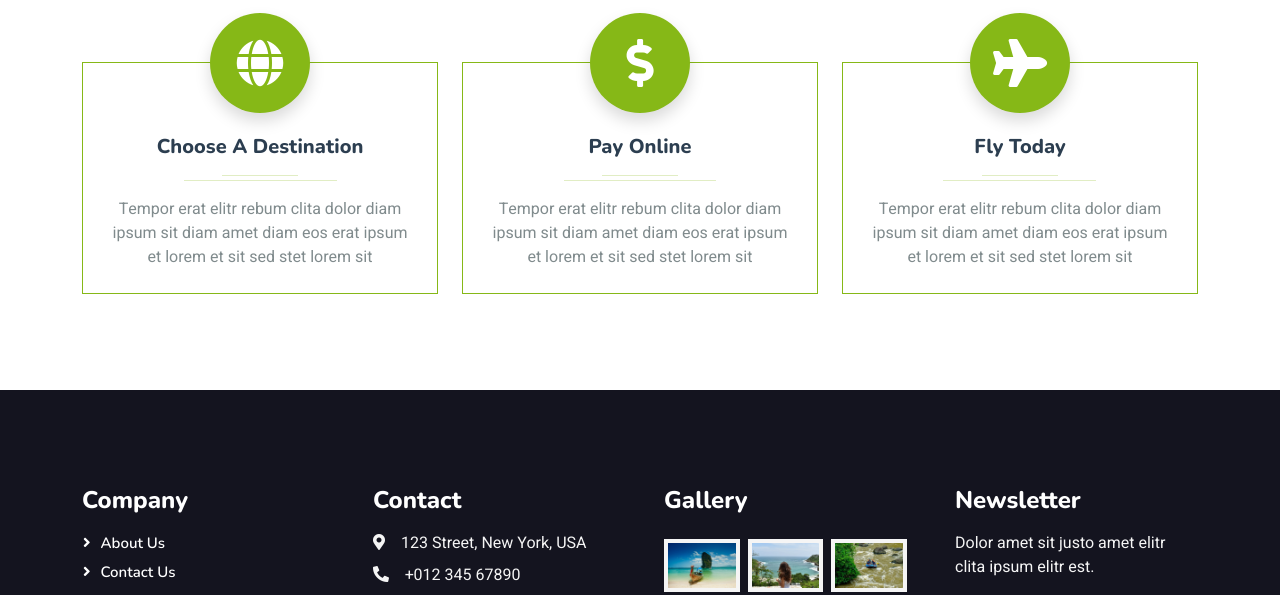
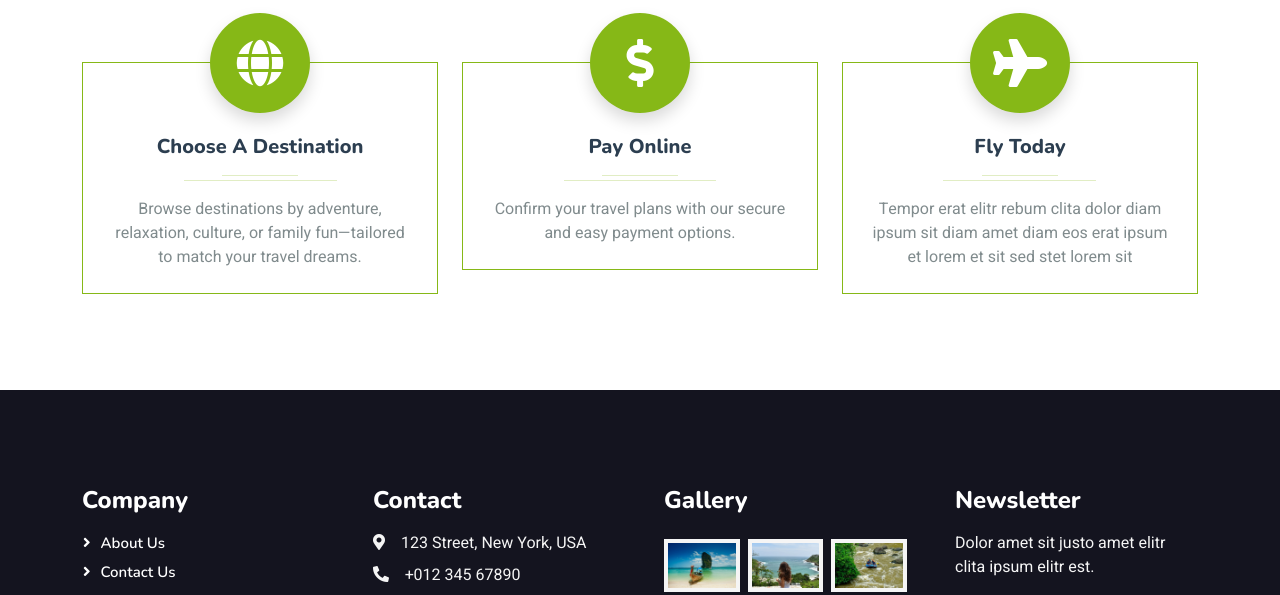
Before and after one commit to G0wda/TravelTrek, a plain HTML site: page package.html in a window 1280 px wide. Shown: the part 2094-2689 px from the top of the page. Drawn offline with nearby package versions, Linux system fonts and the light colour scheme.

```diff
--- a/package.html
+++ b/package.html
@@ -294,7 +294,7 @@
                         <h5 class="mt-4">Choose A Destination</h5>
                         <hr class="w-25 mx-auto bg-primary mb-1">
                         <hr class="w-50 mx-auto bg-primary mt-0">
-                        <p class="mb-0">Tempor erat elitr rebum clita dolor diam ipsum sit diam amet diam eos erat ipsum et lorem et sit sed stet lorem sit</p>
+                        <p class="mb-0">Browse destinations by adventure, relaxation, culture, or family fun—tailored to match your travel dreams.</p>
                     </div>
                 </div>
                 <div class="col-lg-4 col-sm-6 text-center pt-4 wow fadeInUp" data-wow-delay="0.3s">
@@ -305,7 +305,7 @@
                         <h5 class="mt-4">Pay Online</h5>
                         <hr class="w-25 mx-auto bg-primary mb-1">
                         <hr class="w-50 mx-auto bg-primary mt-0">
-                        <p class="mb-0">Tempor erat elitr rebum clita dolor diam ipsum sit diam amet diam eos erat ipsum et lorem et sit sed stet lorem sit</p>
+                        <p class="mb-0">Confirm your travel plans with our secure and easy payment options.          </p>
                     </div>
                 </div>
                 <div class="col-lg-4 col-sm-6 text-center pt-4 wow fadeInUp" data-wow-delay="0.5s">
```
